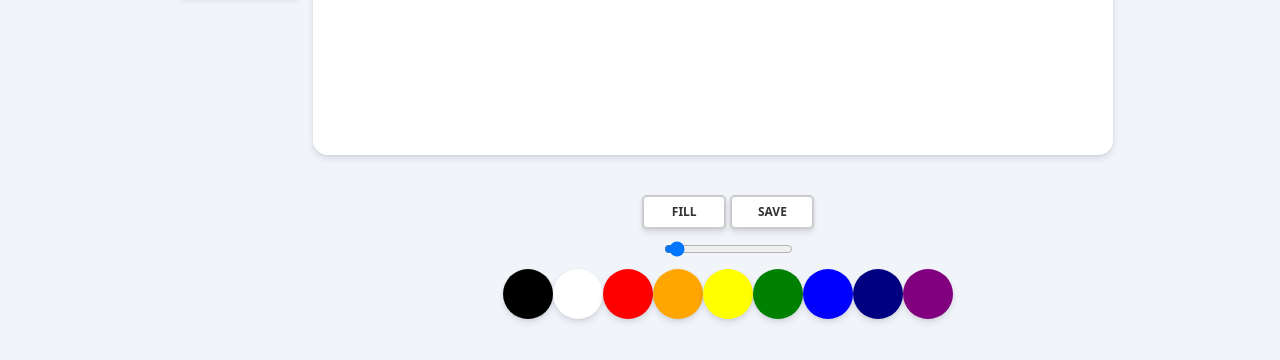
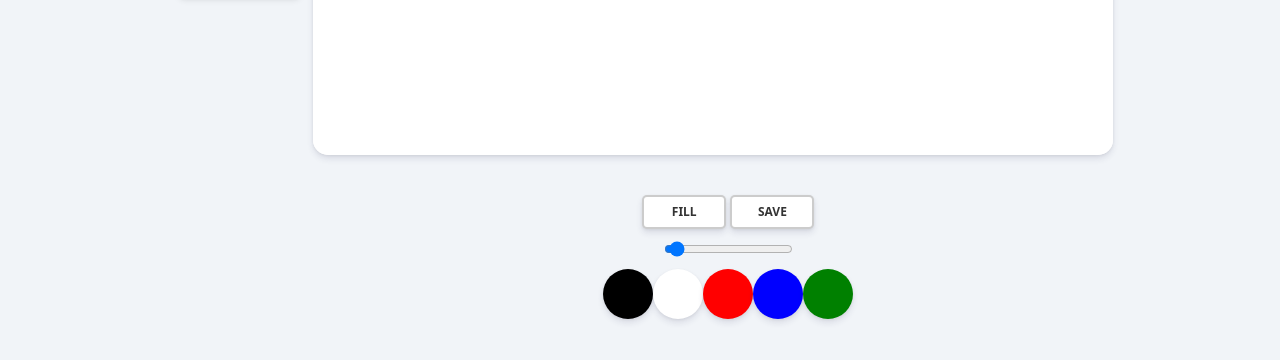
Before and after one commit to rodi293/rodi293.github.io, a plain HTML site: page index.html in a window 1280 px wide. Shown: the part 396-756 px from the top of the page. Drawn offline with nearby package versions, Linux system fonts and the light colour scheme.

Commit message:
Update index.html

```diff
--- a/index.html
+++ b/index.html
@@ -108,17 +108,10 @@
             <div class="controls__color jsColor"
                  style="background-color: red;"></div>
             <div class="controls__color jsColor"
-                 style="background-color: orange;"></div>
-            <div class="controls__color jsColor"
-                 style="background-color: yellow;"></div>
+                 style="background-color: blue;"></div>
             <div class="controls__color jsColor"
                  style="background-color: green;"></div>
-            <div class="controls__color jsColor"
-                 style="background-color: blue;"></div>
-            <div class="controls__color jsColor"
-                 style="background-color: navy;"></div>
-            <div class="controls__color jsColor"
-                 style="background-color: purple;"></div>
+
         </div>
 
      <script src="app.js"></script>
```
